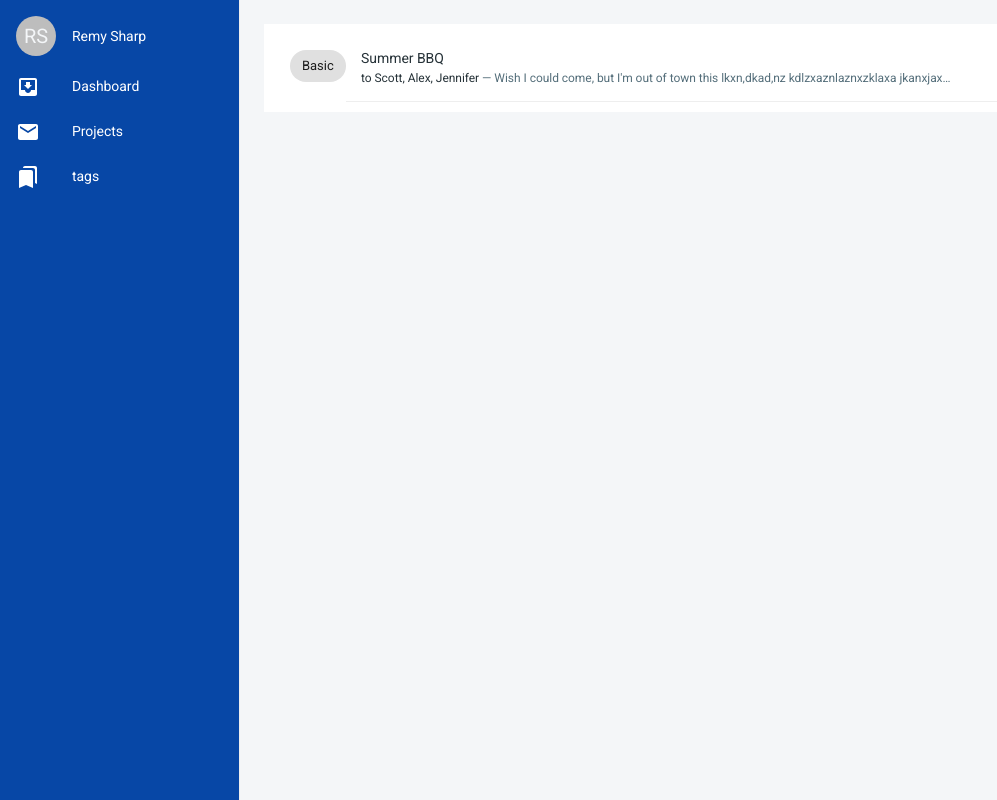
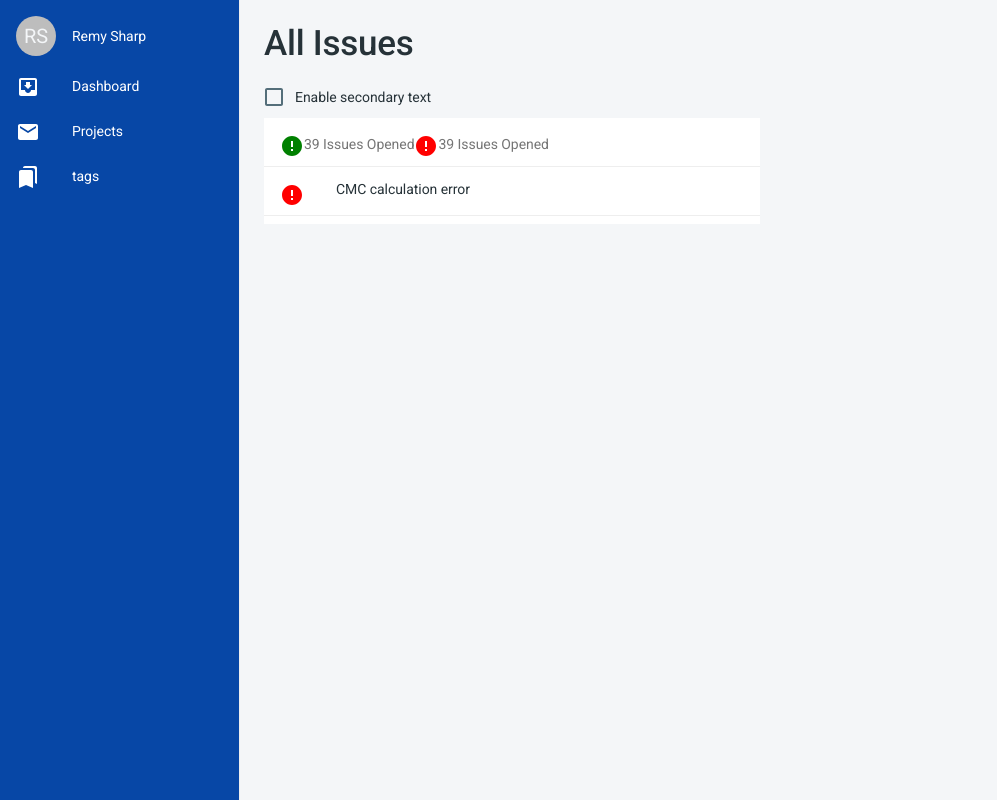
Before and after one commit to gothraven/bug-manager, a React (Create React App) app in the folder app-front/: page /user/dashboard in a window 1280 px wide. Shown: the whole page, without its empty margins (0-997 px from the left). Built offline with nearby package versions, Linux system fonts and the light colour scheme.

Commit message:
Issue Item

```diff
--- a/app-front/src/components/views/dashboard/DashboardView.js
+++ b/app-front/src/components/views/dashboard/DashboardView.js
@@ -1,61 +1,83 @@
-import React from "react";
-import { makeStyles } from "@material-ui/core/styles";
+import React, { useState } from "react";
+import Grid from "@material-ui/core/Grid";
+import Typography from "@material-ui/core/Typography";
+import Checkbox from "@material-ui/core/Checkbox";
+import FormGroup from "@material-ui/core/FormGroup";
+import FormControlLabel from "@material-ui/core/FormControlLabel";
+import ListItem from "@material-ui/core/ListItem";
 import List from "@material-ui/core/List";
-import ListItem from "@material-ui/core/ListItem";
-import Divider from "@material-ui/core/Divider";
-import ListItemText from "@material-ui/core/ListItemText";
-import Typography from "@material-ui/core/Typography";
-import Chip from "@material-ui/core/Chip";
+import ListItemIcon from "@material-ui/core/ListItemIcon";
+import ErrorIcon from "@material-ui/icons/Error";
 
-import { ListItemIcon, Box } from "@material-ui/core";
+import IssueItem from "./IssueItem";
 
-const useStyles = makeStyles(theme => ({
-  root: {
-    width: "100%",
-    backgroundColor: theme.palette.background.paper,
-    padding: "10px"
-  },
-  inline: {
-    display: "inline"
-  },
-  chipContainer: {
-    marginRight: 15
-  }
-}));
 function DashboardView() {
-  const classes = useStyles();
+  const [extended, setExtended] = useState(false);
+  const issues = issuesListResult.result;
+
   return (
-    <List className={classes.root}>
-      <ListItem alignItems="flex-start">
-        <Box display="flex" justifyContent="space-between" flexDirection="row">
-          <ListItemIcon className={classes.chipContainer}>
-            <Chip label="Basic" />
-          </ListItemIcon>
-          <ListItemText
-            primary="Summer BBQ"
-            secondary={
-              <>
-                <Typography
-                  component="span"
-                  variant="body2"
-                  className={classes.inline}
-                  color="textPrimary"
-                >
-                  to Scott, Alex, Jennifer
-                </Typography>
-                {
-                  " — Wish I could come, but I'm out of town this lkxn,dkad,nz kdlzxaznlaznxzklaxa jkanxjax…"
-                }
-              </>
-            }
-          />
-        </Box>
-      </ListItem>
-      <Divider variant="inset" component="li" />
-    </List>
+    <Grid
+      container
+      direction="column"
+      justify="flex-start"
+      alignItems="stretch"
+    >
+      <Typography variant="h1" component="h1" gutterBottom>
+        All Issues
+      </Typography>
+      <FormGroup row>
+        <FormControlLabel
+          control={
+            <Checkbox
+              checked={extended}
+              onChange={event => setExtended(event.target.checked)}
+              value="secondary"
+            />
+          }
+          label="Enable secondary text"
+        />
+      </FormGroup>
+      <Grid item xs={6}>
+        <List style={{ backgroundColor: "white" }}>
+          <ListItem divider>
+            <ListItemIcon>
+              <ErrorIcon style={{ color: "green" }} />
+              <Typography>39 Issues Opened</Typography>
+            </ListItemIcon>
+            <ListItemIcon>
+              <ErrorIcon style={{ color: "red" }} />
+              <Typography>39 Issues Opened</Typography>
+            </ListItemIcon>
+          </ListItem>
+          {issues.map(issue => (
+            <IssueItem key={issue.id} extended={extended} issue={issue} />
+          ))}
+        </List>
+      </Grid>
+    </Grid>
   );
 }
 
-DashboardView.propTypes = {};
+const issuesListResult = {
+  next: null,
+  count: 1,
+  result: [
+    {
+      id: "123FASDWE",
+      title: "CMC calculation error",
+      creator: { id: "123123", name: "diallo" },
+      status: { id: "1213DEF", name: "open" },
+      assignedUsers: [
+        { id: "123123123", name: "diallo" },
+        { id: "123123123", name: "nadir" }
+      ],
+      tags: [
+        { id: "123SFQ", name: "Devops", color: "#12FFEE" },
+        { id: "123SFQ", name: "Bug", color: "#12FFAA" }
+      ],
+      project: { name: "bug Manager 1" }
+    }
+  ]
+};
 
 export default DashboardView;
--- /dev/null
+++ b/app-front/src/components/views/dashboard/IssueItem.js
@@ -0,0 +1,36 @@
+import React from "react";
+import PropType from "prop-types";
+import { useHistory } from "react-router-dom";
+import ListItem from "@material-ui/core/ListItem";
+import ListItemIcon from "@material-ui/core/ListItemIcon";
+import ErrorIcon from "@material-ui/icons/Error";
+import ListItemText from "@material-ui/core/ListItemText";
+
+function IssueC(props) {
+  const { extended, issue } = props;
+  const history = useHistory();
+
+  return (
+    <ListItem
+      button
+      divider
+      onClick={() => history.push("/user/projects")}
+      alignItems="flex-start"
+    >
+      <ListItemIcon>
+        <ErrorIcon style={{ color: "red" }} />
+      </ListItemIcon>
+      <ListItemText
+        primary={issue.title}
+        secondary={extended ? issue.title : null}
+      />
+    </ListItem>
+  );
+}
+
+IssueC.propTypes = {
+  issue: PropType.object.isRequired,
+  extended: PropType.object.isRequired
+};
+
+export default IssueC;
```
